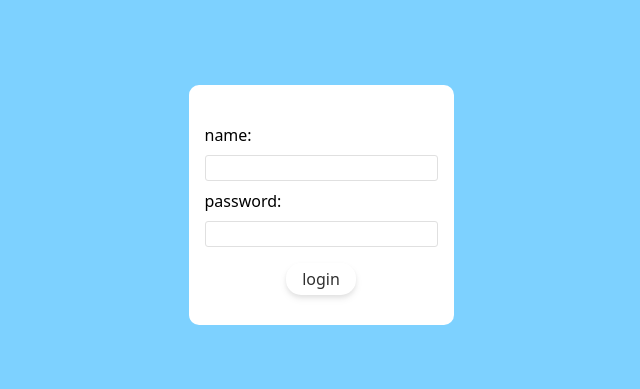
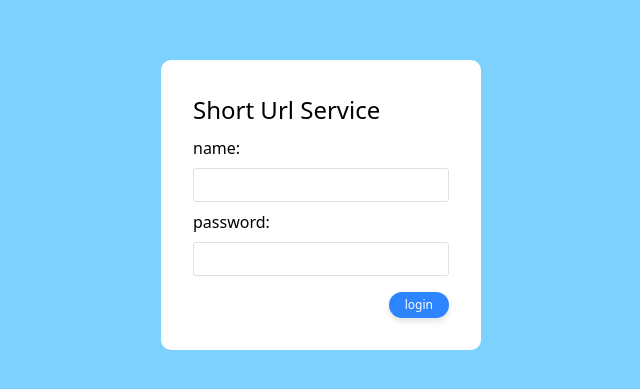
Before and after one commit to Ruila/url-shortener-frontend, a React (Vite) app: page /login in a window 1280 px wide. Shown: the part 195-584 px from the top of the page, without its empty margins (319-959 px from the left). Built offline with nearby package versions, Linux system fonts and the light colour scheme.

Commit message:
feat: add url overview

```diff
--- a/src/components/common/Box.tsx
+++ b/src/components/common/Box.tsx
@@ -4,7 +4,7 @@ type BoxType = {}
 
 function Box(props: PropsWithChildren<BoxType>): JSX.Element {
   return (
-    <div className="p-4 flex flex-col justify-center items-center bg-white rounded-[10px] min-w-[240px] min-h-[240px]">
+    <div className="p-8 flex flex-col justify-center  bg-white rounded-[10px] min-w-[320px] min-h-[240px]">
       {props.children}
     </div>
   )
--- a/src/components/common/Button.tsx
+++ b/src/components/common/Button.tsx
@@ -3,13 +3,19 @@ import React from "react"
 type ButtonType = {
   text: string
   onClick: () => void
+  color?: string | undefined
 }
 
 function Button(props: ButtonType): JSX.Element {
   return (
     <div
-      className="px-4 cursor-pointer py-1 bg-white rounded-[15px] drop-shadow-md text-[#2f2f2f]"
+      className={
+        "px-4 text-[12px] cursor-pointer py-1 rounded-[15px] drop-shadow-md text-white"
+      }
       onClick={props.onClick}
+      style={{
+        backgroundColor: props.color ? props.color : "#2d84ff",
+      }}
     >
       {props.text}
     </div>
--- /dev/null
+++ b/src/components/common/TableHeader.tsx
@@ -0,0 +1,13 @@
+import React from "react"
+
+function TableHeader(): JSX.Element {
+  return (
+    <div className="p-4 flex bg-[#3b3b3b] text-white">
+      <div className="w-[180px]">shorten URL</div>
+      <div className="w-[180px]">origin URL</div>
+      <div className="w-[180px]">Actions</div>
+    </div>
+  )
+}
+
+export default TableHeader
--- /dev/null
+++ b/src/components/common/TableRow.tsx
@@ -0,0 +1,23 @@
+import React from "react"
+import Button from "./Button"
+
+type TableRowType = {
+  shortenURL: string
+  originURL: string
+}
+
+function TableRow(props: TableRowType): JSX.Element {
+  return (
+    <div className="p-4 flex bg-[#3b3b3b] text-white">
+      <div className="w-[180px]">shorten URL</div>
+      <div className="w-[180px]">{props.shortenURL}</div>
+      <div className="w-[220px] flex">
+        <Button text="create" onClick={() => {}} />
+        <Button color="#54c64a" text="edit" onClick={() => {}} />
+        <Button color="#fc5151" text="delete" onClick={() => {}} />
+      </div>
+    </div>
+  )
+}
+
+export default TableRow
--- a/src/components/common/TextField.tsx
+++ b/src/components/common/TextField.tsx
@@ -11,7 +11,7 @@ function TextField(props: TextFieldType): JSX.Element {
     <div>
       <div className="my-2">{props.label}:</div>
       <input
-        className="border-[1px] border-solid border-[#e0e0e0] rounded-[3px]"
+        className="border-[1px] border-solid border-[#e0e0e0] px-2 py-1 w-full rounded-[3px]"
         value={props.value}
         onChange={props.onChange}
       />
--- a/src/pages/Login.tsx
+++ b/src/pages/Login.tsx
@@ -24,7 +24,8 @@ function Login(): JSX.Element {
   return (
     <div className="flex justify-center items-center h-full">
       <Box>
-        <div className="mb-4">
+        <div className="text-[24px]">Short Url Service</div>
+        <div className="mb-4 w-full">
           <TextField
             label="name"
             value={name}
@@ -36,7 +37,9 @@ function Login(): JSX.Element {
             onChange={event => setPassword(event.target.value)}
           />
         </div>
-        <Button text="login" onClick={login} />
+        <div className="w-full flex justify-end">
+          <Button text="login" onClick={login} />
+        </div>
       </Box>
     </div>
   )
--- a/src/pages/Overview.tsx
+++ b/src/pages/Overview.tsx
@@ -1,7 +1,50 @@
 import React from "react"
-
+import Box from "../components/common/Box"
+import TableRow from "../components/common/TableRow"
+import TableHeader from "../components/common/TableHeader"
+const data = [
+  {
+    origin: "https://123.com",
+    shorten: "https://12312.com",
+  },
+  {
+    origin: "https://123.com",
+    shorten: "https://1237.com",
+  },
+  {
+    origin: "https://123.com",
+    shorten: "https://1235.com",
+  },
+  {
+    origin: "https://123.com",
+    shorten: "https://1234.com",
+  },
+  {
+    origin: "https://1231.com",
+    shorten: "https://123.com",
+  },
+  {
+    origin: "https://123.com",
+    shorten: "https://1232.com",
+  },
+]
 function Overview(): JSX.Element {
-  return <div>Overview</div>
+  const renderURLs = data.map(item => (
+    <TableRow
+      key={item.shorten}
+      shortenURL={item.shorten}
+      originURL={item.origin}
+    />
+  ))
+  return (
+    <div className="flex justify-center items-center h-full">
+      <Box>
+        <div className="text-[24px] mb-4">URL Overview</div>
+        <TableHeader />
+        {renderURLs}
+      </Box>
+    </div>
+  )
 }
 
 export default Overview
```
